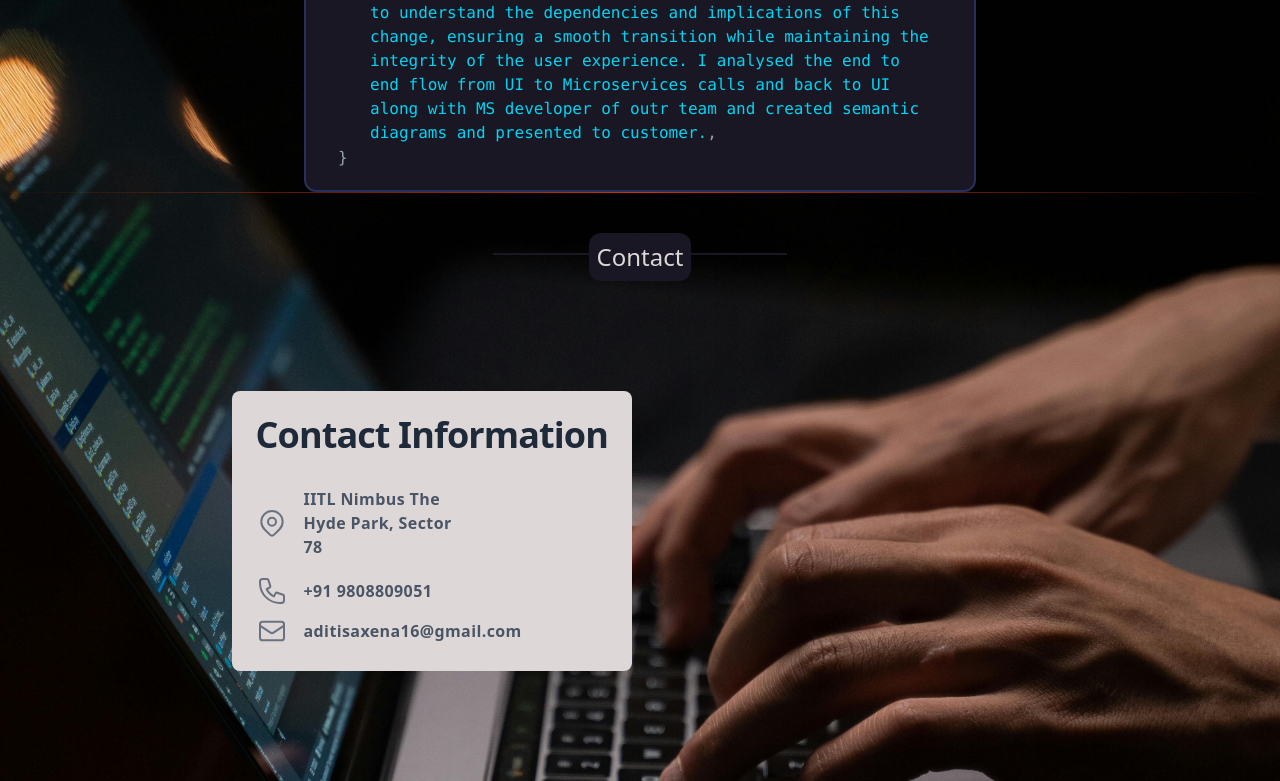
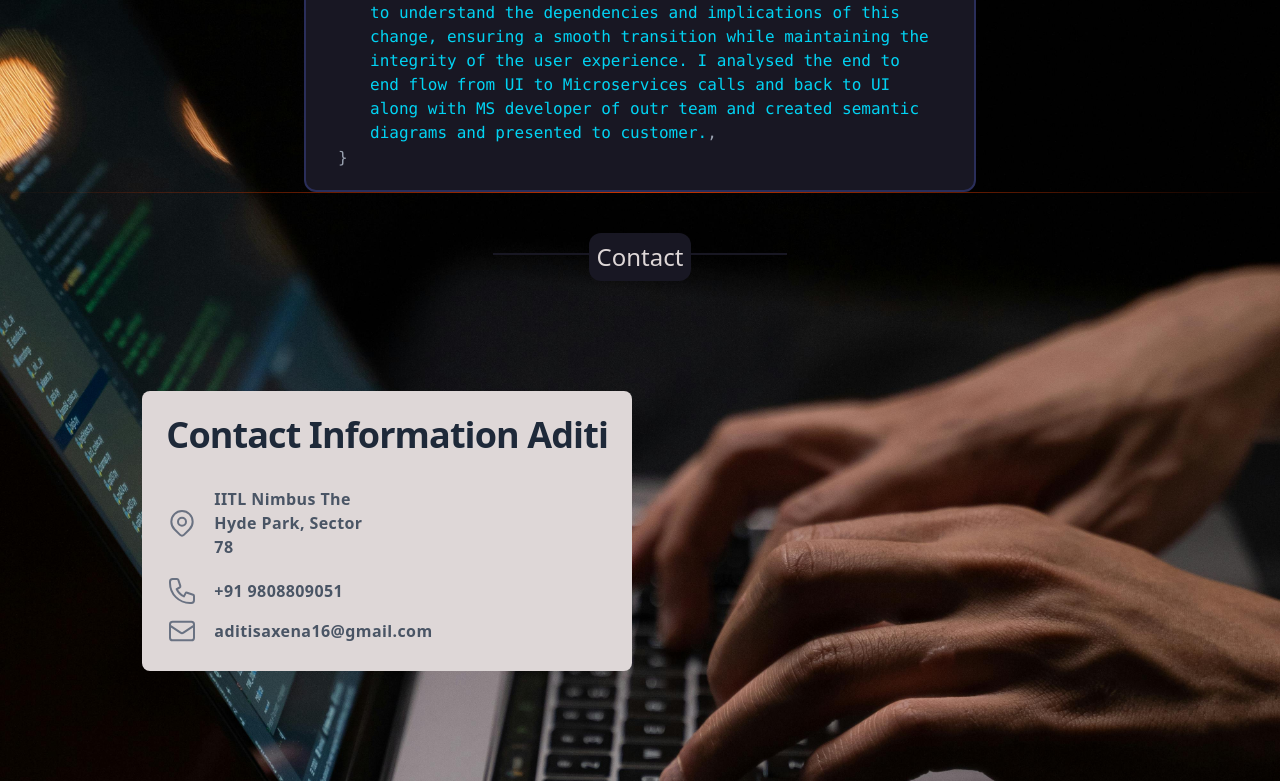
Before and after one commit to aditisaxena16-commits/portfolio, a React (Vite) app: page / in a window 1280 px wide. Shown: the part 4389-5170 px from the top of the page. Built offline with nearby package versions, Linux system fonts and the light colour scheme.

Commit message:
contact Update

```diff
--- a/src/components/Contact/Contact.jsx
+++ b/src/components/Contact/Contact.jsx
@@ -10,7 +10,7 @@ export default function Contact() {
                     <div className="grid grid-cols-1 md:grid-cols-2">
                         <div className="p-6 mr-2 bg-[#ded7d7] sm:rounded-lg">
                             <h1 className="text-3xl sm:text-4xl text-gray-800 font-extrabold tracking-tight">
-                                Contact Information
+                                Contact Information Aditi
                             </h1>
                             {/* <p className="text-normal text-lg sm:text-xl font-medium text-gray-600 mt-2">
                                 Fill in the form to start a conversation
```
